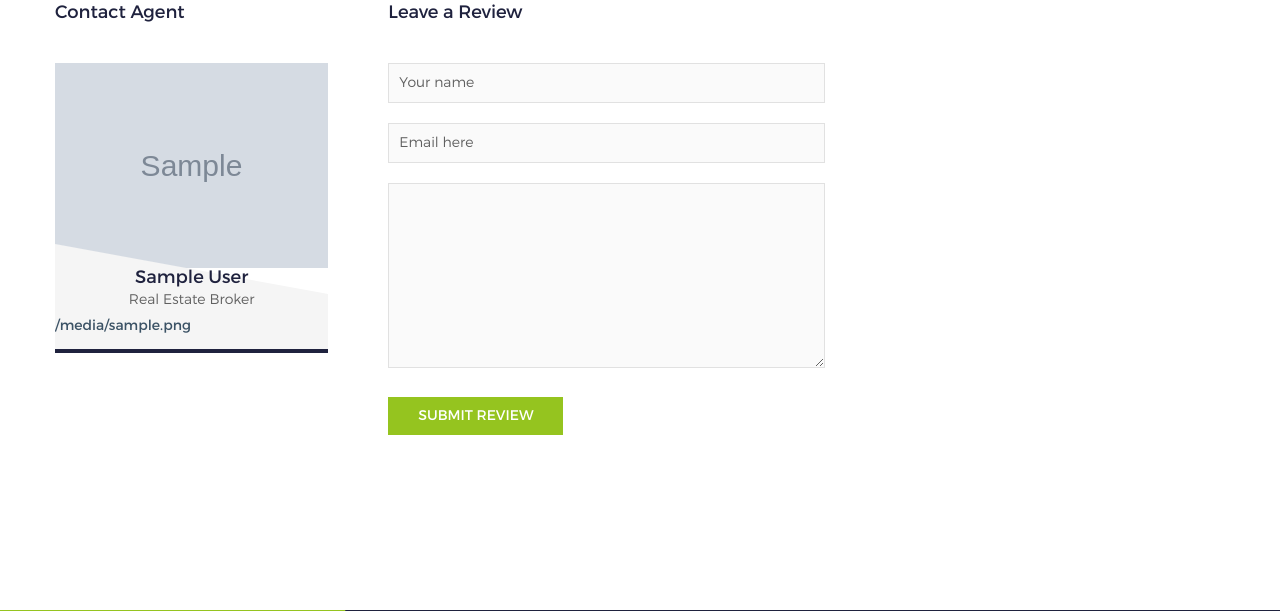
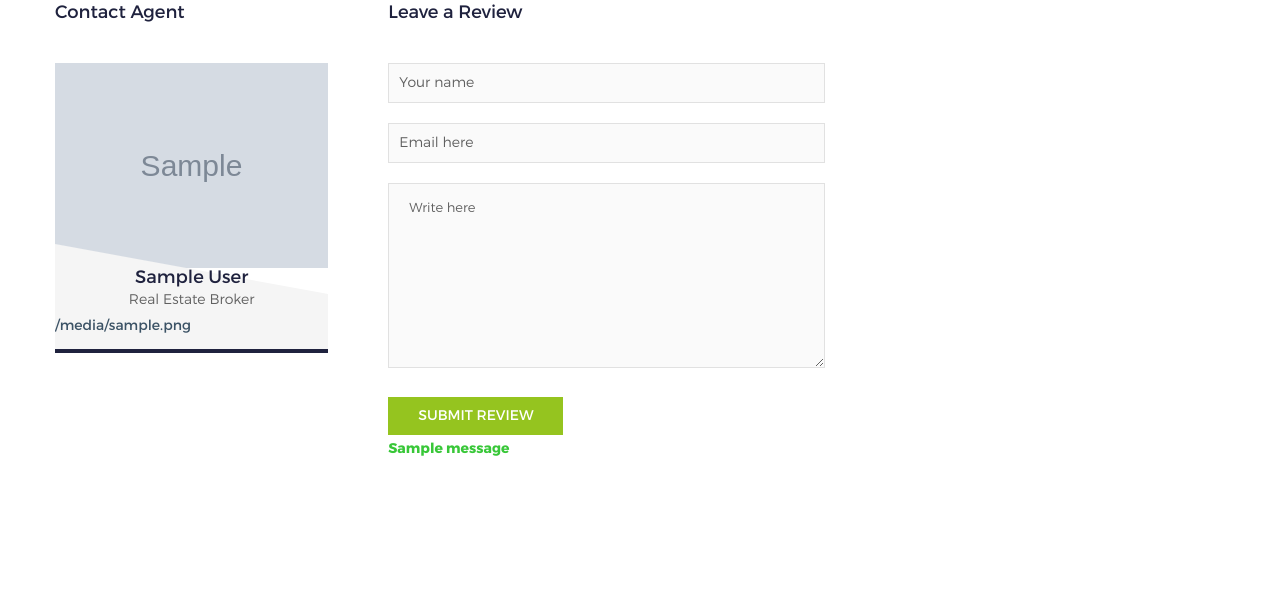
Before and after one commit to elahesems/sheltekEmlak, a Django app: page /properties_details/1/ in a window 1280 px wide. Shown: the part 3066-3677 px from the top of the page. Run offline with Django 3.2, Linux system fonts and the light colour scheme; tables that the repository leaves empty hold one stand-in row (values such as "Sample post"); grey boxes marked "Sample" are stand-in pictures; one stand-in notice (Sample message) is shown; some libraries are stand-ins or nearby versions.

Commit message:
send message to agent

```diff
--- a/core/templates/propertiesDetails.html
+++ b/core/templates/propertiesDetails.html
@@ -177,12 +177,20 @@
                                     <div class="col-md-7  col-sm-7 col-xs-12">
                                         <div class="leave-review">
                                             <h5>Leave a Review</h5>
-                                            <form action="#">
+                                            <form action="#" method="post">
+                                                {% csrf_token %}
                                                 <input type="text" name="name" placeholder="Your name">
                                                 <input type="email" name="email" placeholder="Email here">
-                                                <textarea></textarea>
-                                                <button type="button" class="submit-btn-1">SUBMIT REVIEW</button>
+                                                <textarea name="message" placeholder="Write here"></textarea>
+                                                <button type="submit" class="submit-btn-1">SUBMIT REVIEW</button>
                                             </form>
+                                            {% if messages %}
+                                                <ul class="messages" style="text-align: left">
+			                        	            {% for message in messages %}
+			                        		            <li {% if message.tags %} class="{{ message.tags }}"{% endif %}><span style="color: #38c738; font-weight: 700; ">{{ message }}</span></li>
+			                        	            {% endfor %}
+			                                    </ul>
+                                            {% endif %}
                                         </div>
                                     </div>
                                 </div>
--- a/core/ui/views.py
+++ b/core/ui/views.py
@@ -153,6 +153,35 @@
 def propertiesDetails(request,pk):
     house = House.objects.get(id=pk)
     housespic = Pictures.objects.filter(homeName=house)
+
+    #send message to agent
+    if request.method=='POST':
+        name= request.POST.get('name')
+        email= request.POST.get('email')
+        message= request.POST.get('message')
+        dateOfMail = datetime.now()
+        formatDate = dateOfMail.strftime("%Y-%M-%d %H:%M:%S")
+        text = f"Yeni başvuru bilgileri adı:  {name}                      tarih:{formatDate} \n " \
+               f"eposta adresi: {email}\r\n\n" \
+               f" bu mesajı göndermiştir: {message}"
+        textOfCustomer = f'Sayın {name} mesajınız bize başarıyla gönderildi'
+        title = 'Yeni Başvuru Var!'
+        titleOfCustomer = 'mesajınız bize ulaşmıştır!'
+
+        agentMail = house.agent.email
+        sent_to = [agentMail]
+
+        sendToCustomer = [email]
+        print(sendToCustomer)
+
+
+        try:
+            send_mail(title, text, agentMail, sent_to, fail_silently=False)
+            send_mail(titleOfCustomer, textOfCustomer, agentMail, sendToCustomer, fail_silently=False)
+            messages.info(request, 'Mesajiniz başarılı bir şekilde gönderildi!')
+        except:
+            message.error(request, 'Bir hata uluştu lütfen tekrar deneyiniz!')
+
     context={'house':house,'housespic':housespic}
     return render(request, 'propertiesDetails.html', context)
 
```
